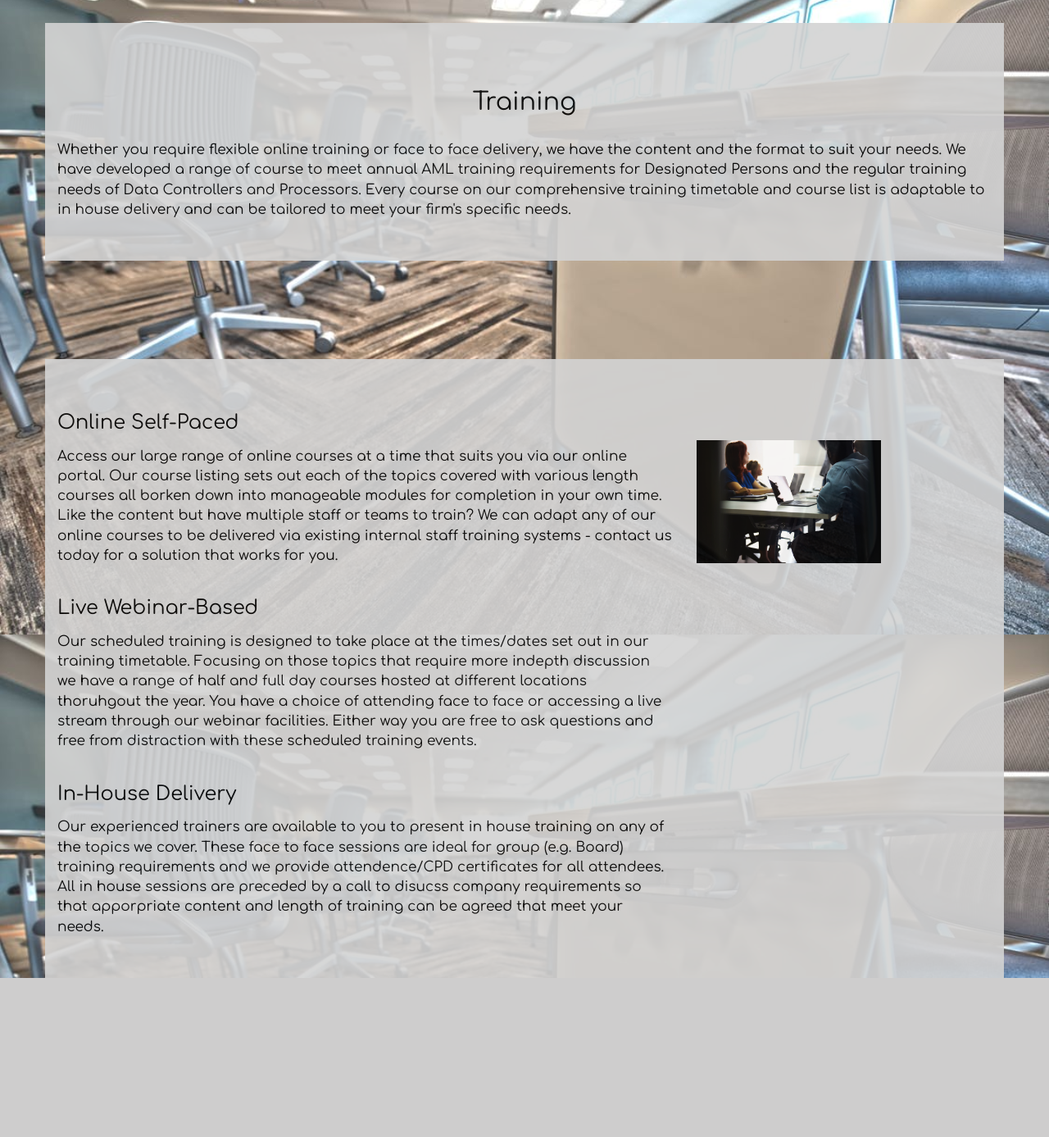
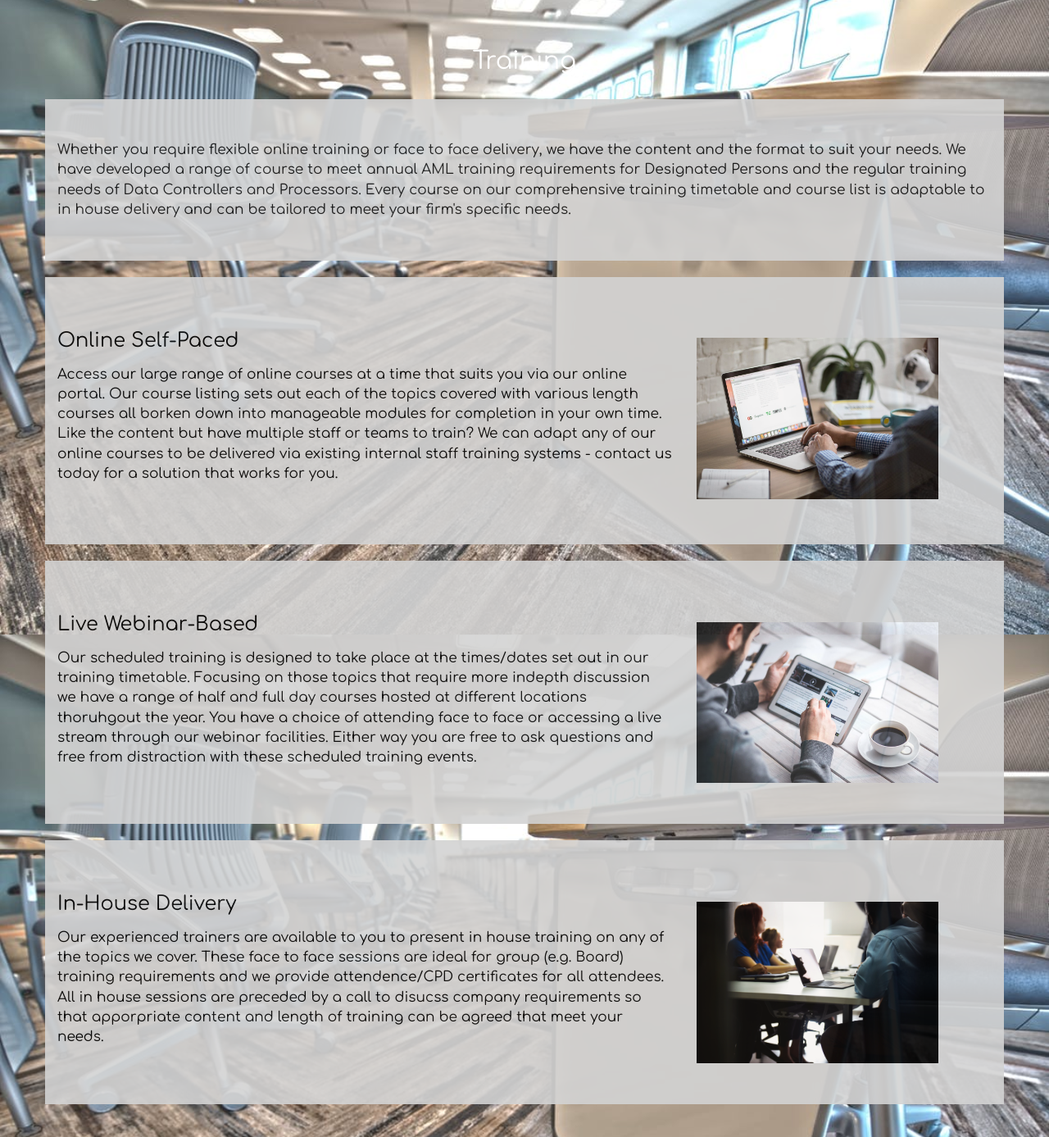
Before and after one commit to marksdel/regsol-web, a PHP site: page /training.php in a window 1280 px wide. Shown: the part 80-1467 px from the top of the page at 82% size. Before the commit the page ends 1273 px from the top, so only its background shows below. Run offline with PHP 8.4, Linux system fonts and the light colour scheme.

Commit message:
Tidy up training page

```diff
--- a/css/main.css
+++ b/css/main.css
@@ -30,14 +30,16 @@
 	background-repeat: no-repeat;
 	background-attachment: fixed;
     background-size: cover;
-	color: black;
 	width: 100%;
+	color: white;
 }
 
 .training-insert{
 	background-color:#D3D3D3;
 	opacity: 0.9;
 	font-size: 17px;
+	color: black;
+	margin-top: 0px;
 }
 
 .box-item-tmp {
--- a/training.php
+++ b/training.php
@@ -42,33 +42,49 @@
 			<p>&nbsp;</p>
 			<p>&nbsp;</p>
 		</div>
+		<h2> Training</h2>
 		<div class="container training-insert">
-			<div class="col-sm-12 col-sm-12 text-left">
-				<h2>Training</h2>
+			<div class="col-sm-12 text-left training-insert">
 				Whether you require flexible online training or face to face delivery, we have the content and the format to suit your needs. We have developed a range of course to meet annual AML training requirements for Designated Persons and the regular training needs of Data Controllers and Processors. Every course on our comprehensive training timetable and course list is adaptable to in house delivery and can be tailored to meet your firm's specific needs.
 			</div>
 		</div>
-		<div class="container">
-			<div class="col-sm-12 col-sm-12">
-				<br>
-			</div>
-		</div>
+		<br>
 		<div class="container training-insert">
-			<div class="col-sm-8 col-sm-8 text-left">
+			<div class="col-sm-8 col-sm-8 text-left ">
 				<h3 class="text-left">Online Self-Paced</h3>
 				Access our large range of online courses at a time that suits you via our online portal. Our course listing sets out each of the topics covered with various length courses all borken down into manageable modules for completion in your own time. Like the content but have multiple staff or teams to train? We can adapt any of our online courses to be delivered via existing internal staff training systems - contact us today for a solution that works for you.
 				<br><br>
+			</div>
+			<div class="col-sm-4 col-sm-4 centered-column">
+				<br>
+				<img width="295px" src="images/pexels-photo-laptop-training.jpeg">
+			</div>
+		</div>
+		<br>
+		<div class="container training-insert">
+			<div class="col-sm-8 col-sm-8 text-left ">
 				<h3 class="text-left">Live Webinar-Based</h3>
 				Our scheduled training is designed to take place at the times/dates set out in our training timetable. Focusing on those topics that require more indepth discussion we have a range of half and full day courses hosted at different locations thoruhgout the year. You have a choice of attending face to face or accessing a live stream through our webinar facilities. Either way you are free to ask questions and free from distraction with these scheduled training events.
-				<br><br>
+
+			</div>
+			<div class="col-sm-4 col-sm-4 centered-column">
+				<br>
+				<img width="295px" src="images/man-coffee-cup-pen-training-webinar.jpg">
+			</div>
+
+		</div>
+		<br>
+		<div class="container training-insert">
+			<div class="col-sm-8 col-sm-8 text-left ">
 				<h3 class="text-left">In-House Delivery</h3>
 				Our experienced trainers are available to you to present in house training on any of the topics we cover. These face to face sessions are ideal for group (e.g. Board) training requirements and we provide attendence/CPD certificates for all attendees. All in house sessions are preceded by a call to disucss company requirements so that apporpriate content and length of training can be agreed that meet your needs.
 			</div>
-			<div class="col-sm-4 col-sm-4">
-				<br><br>
-				<img width="225px" src="images/pexels-photo-people-laptop.jpg">
+			<div class="col-sm-4 col-sm-4 centered-column">
+				<br>
+				<img width="295px" src="images/pexels-photo-people-laptop.jpg">
 			</div>
 		</div>
+		<br><br>
 
 	</section>
 
```
Also changed, not shown: images/earth-earth-at-night-night-lights-41949.jpeg (added), images/man-coffee-cup-pen-training-webinar.jpg (added), images/pexels-photo-laptop-training.jpeg (added).
